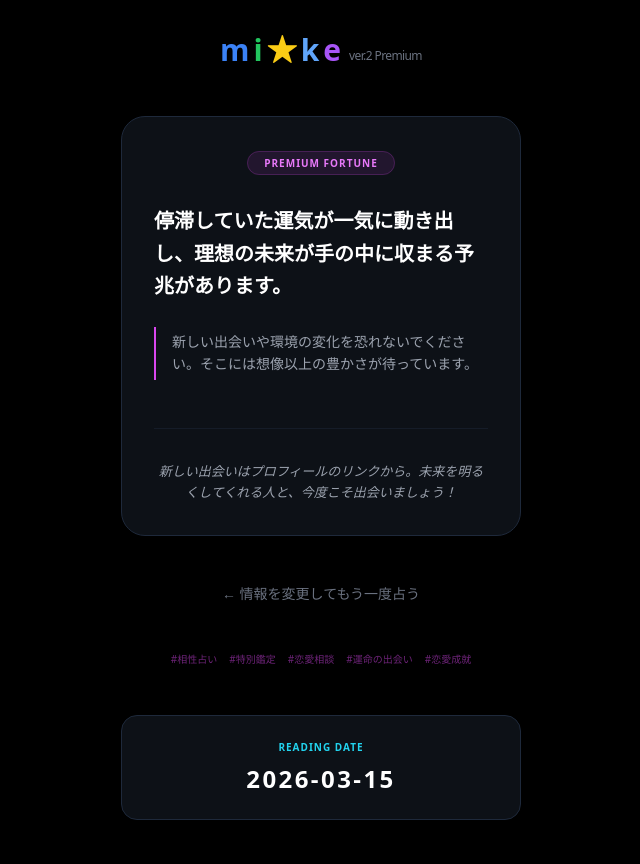
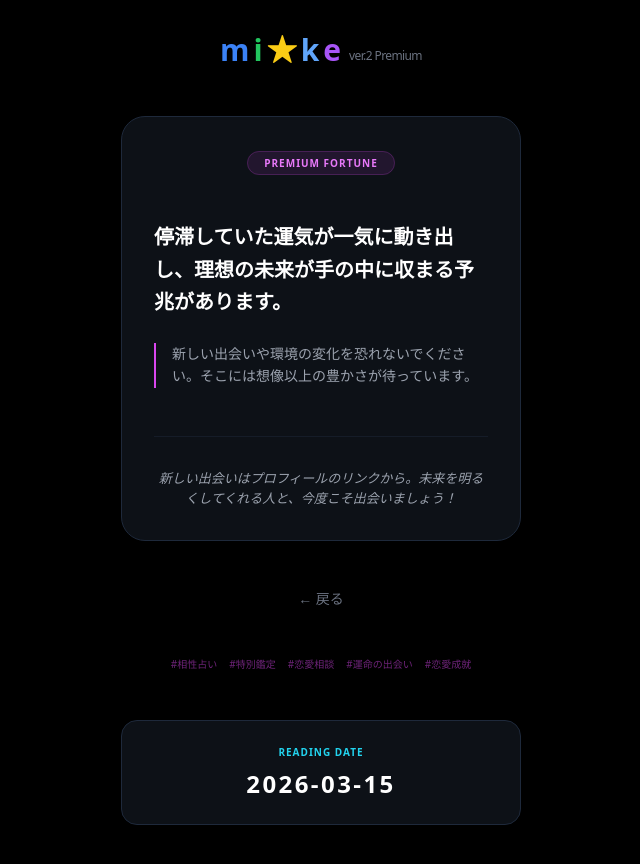
Before and after one commit to chabin0323-dev/host-fortune, a React (Vite) app: page / in a window 1280 px wide. Both pictures are taken after a click on the button "運勢を占う". Shown: the top 864 px of the page, without its empty margins (319-959 px from the left). Built offline with nearby package versions, Linux system fonts and the light colour scheme; the HTML template or start-up script is replaced by a standard one.

Commit message:
Update App.tsx

```diff
--- a/src/App.tsx
+++ b/src/App.tsx
@@ -6,7 +6,7 @@ interface Fortune {
   supplement: string;
 }
 
-// サンプルデータ（後ほど src/data/ 内のJSONへ移行するための準備用）
+// サンプルデータ
 const sampleData: Record<string, Fortune[]> = {
   life: [
     { result: "あなたの魂が持つ真の才能が、間もなく大きな舞台で輝き始めます。", supplement: "周囲の雑音を気にせず、自分の中にある直感の声に耳を傾けてください。それが唯一の正解です。" },
@@ -28,16 +28,19 @@ const App: React.FC = () => {
   const [category, setCategory] = useState<'life' | 'work' | 'money'>('life');
   const [result, setResult] = useState<Fortune | null>(null);
 
-  // 鑑定実行（API不要・ランダム抽出）
+  // 選択肢用のデータ
+  const years = Array.from({ length: 77 }, (_, i) => (1950 + i).toString());
+  const months = Array.from({ length: 12 }, (_, i) => (i + 1).toString());
+  const days = Array.from({ length: 31 }, (_, i) => (i + 1).toString());
+  const bloodTypes = ['A型', 'B型', 'O型', 'AB型'];
+  const constellations = ['牡羊座', '牡牛座', '双子座', '蟹座', '獅子座', '乙女座', '天秤座', '蠍座', '射手座', '山羊座', '水瓶座', '魚座'];
+  const zodiacs = ['子', '丑', '寅', '卯', '辰', '巳', '午', '未', '申', '酉', '戌', '亥'];
+
   const handleFortune = () => {
     setLoading(true);
-
-    // カテゴリに応じたデータからランダムに選出
     const currentData = sampleData[category];
     const randomIndex = Math.floor(Math.random() * currentData.length);
     setResult(currentData[randomIndex]);
-
-    // 1.5秒の演出待機
     setTimeout(() => {
       setLoading(false);
       setPage('RESULT');
@@ -46,13 +49,8 @@ const App: React.FC = () => {
 
   return (
     <div className="min-h-screen bg-black text-white font-sans flex flex-col items-center">
-      {/* ロゴ部分 */}
       <div className="mt-8 mb-12 flex items-center gap-1 text-3xl font-bold">
-        <span className="text-blue-500">m</span>
-        <span className="text-green-500">i</span>
-        <span className="text-yellow-400">★</span>
-        <span className="text-blue-400">k</span>
-        <span className="text-purple-500">e</span>
+        <span className="text-blue-500">m</span><span className="text-green-500">i</span><span className="text-yellow-400">★</span><span className="text-blue-400">k</span><span className="text-purple-500">e</span>
         <span className="text-xs text-gray-500 self-end mb-1 ml-1 font-normal tracking-tighter">ver.2 Premium</span>
       </div>
 
@@ -63,107 +61,88 @@ const App: React.FC = () => {
 
             <div className="grid grid-cols-3 gap-3 text-xs">
               <div className="space-y-2">
-                <p className="text-gray-400">生年月日</p>
-                <p>年</p>
+                <p className="text-gray-400">生年月日</p><p>年</p>
                 <select className="w-full bg-slate-900 border border-slate-800 rounded-lg p-3 outline-none focus:border-blue-500">
-                  <option>2018</option>
+                  {years.reverse().map(y => <option key={y} value={y}>{y}</option>)}
                 </select>
               </div>
               <div className="space-y-2 flex flex-col justify-end">
                 <p>月</p>
                 <select className="w-full bg-slate-900 border border-slate-800 rounded-lg p-3 outline-none">
                   <option>不明</option>
+                  {months.map(m => <option key={m} value={m}>{m}</option>)}
                 </select>
               </div>
               <div className="space-y-2 flex flex-col justify-end">
                 <p>日</p>
                 <select className="w-full bg-slate-900 border border-slate-800 rounded-lg p-3 outline-none">
                   <option>不明</option>
+                  {days.map(d => <option key={d} value={d}>{d}</option>)}
                 </select>
               </div>
             </div>
 
             <div className="grid grid-cols-3 gap-3 text-xs">
-              {['血液型', '星座', '干支'].map((label) => (
-                <div key={label} className="space-y-2">
-                  <p>{label}</p>
-                  <select className="w-full bg-slate-900 border border-slate-800 rounded-lg p-3 outline-none">
-                    <option>不明</option>
-                  </select>
-                </div>
-              ))}
+              <div className="space-y-2">
+                <p>血液型</p>
+                <select className="w-full bg-slate-900 border border-slate-800 rounded-lg p-3 outline-none">
+                  <option>不明</option>
+                  {bloodTypes.map(b => <option key={b} value={b}>{b}</option>)}
+                </select>
+              </div>
+              <div className="space-y-2">
+                <p>星座</p>
+                <select className="w-full bg-slate-900 border border-slate-800 rounded-lg p-3 outline-none">
+                  <option>不明</option>
+                  {constellations.map(c => <option key={c} value={c}>{c}</option>)}
+                </select>
+              </div>
+              <div className="space-y-2">
+                <p>干支</p>
+                <select className="w-full bg-slate-900 border border-slate-800 rounded-lg p-3 outline-none">
+                  <option>不明</option>
+                  {zodiacs.map(z => <option key={z} value={z}>{z}</option>)}
+                </select>
+              </div>
             </div>
 
             <div className="space-y-3">
               <p className="text-xs">鑑定項目を選択</p>
               <div className="flex bg-slate-900 rounded-xl p-1 border border-slate-800">
                 {(['life', 'work', 'money'] as const).map((cat) => (
-                  <button
-                    key={cat}
-                    onClick={() => setCategory(cat)}
-                    className={`flex-1 py-3 text-xs rounded-lg transition-all duration-300 ${
-                      category === cat ? 'bg-gradient-to-r from-purple-600 to-fuchsia-600 text-white shadow-lg shadow-fuchsia-900/30' : 'text-gray-500'
-                    }`}
-                  >
-                    {cat === 'life' && '人生'}
-                    {cat === 'work' && '仕事'}
-                    {cat === 'money' && '金運'}
+                  <button key={cat} onClick={() => setCategory(cat)} className={`flex-1 py-3 text-xs rounded-lg transition-all duration-300 ${category === cat ? 'bg-gradient-to-r from-purple-600 to-fuchsia-600 text-white' : 'text-gray-500'}`}>
+                    {cat === 'life' && '人生'}{cat === 'work' && '仕事'}{cat === 'money' && '金運'}
                   </button>
                 ))}
               </div>
             </div>
 
-            <button
-              onClick={handleFortune}
-              disabled={loading}
-              className={`w-full py-5 rounded-2xl font-bold text-lg transition-all shadow-xl ${
-                loading ? 'opacity-50' : 'bg-gradient-to-r from-[#d946ef] to-[#06b6d4] active:scale-95'
-              }`}
-            >
+            <button onClick={handleFortune} disabled={loading} className={`w-full py-5 rounded-2xl font-bold text-lg transition-all shadow-xl ${loading ? 'opacity-50' : 'bg-gradient-to-r from-[#d946ef] to-[#06b6d4] active:scale-95'}`}>
               {loading ? '星を読み解いています...' : '運勢を占う'}
             </button>
           </div>
         ) : (
-          /* 鑑定結果画面（制限なし） */
           <div className="space-y-8 animate-in zoom-in-95 duration-700">
-            <div className="bg-[#0d1117] border border-slate-800 p-8 rounded-3xl shadow-2xl relative">
-              <div className="text-center mb-8">
-                <span className="px-4 py-1 rounded-full bg-fuchsia-500/10 text-fuchsia-400 text-[10px] font-bold tracking-widest border border-fuchsia-500/20">
-                  PREMIUM FORTUNE
-                </span>
+            <div className="bg-[#0d1117] border border-slate-800 p-8 rounded-3xl shadow-2xl relative text-center">
+              <span className="px-4 py-1 rounded-full bg-fuchsia-500/10 text-fuchsia-400 text-[10px] font-bold tracking-widest border border-fuchsia-500/20">PREMIUM FORTUNE</span>
+              <div className="space-y-6 my-12 text-left">
+                <p className="text-xl font-bold leading-relaxed">{result?.result}</p>
+                <p className="text-sm text-gray-400 leading-relaxed border-l-2 border-fuchsia-500 pl-4">{result?.supplement}</p>
               </div>
-
-              <div className="space-y-6 mb-12">
-                <p className="text-xl font-bold leading-relaxed text-white">
-                  {result?.result}
-                </p>
-                <p className="text-sm text-gray-400 leading-relaxed border-l-2 border-fuchsia-500 pl-4 py-1">
-                  {result?.supplement}
-                </p>
-              </div>
-
-              <div className="border-t border-slate-800/50 pt-8 text-center text-[13px] text-gray-400 leading-relaxed italic">
+              <div className="border-t border-slate-800/50 pt-8 text-[13px] text-gray-400 italic">
                 新しい出会いはプロフィールのリンクから。未来を明るくしてくれる人と、今度こそ出会いましょう！
               </div>
             </div>
-
-            <button
-              onClick={() => setPage('INPUT')}
-              className="w-full py-4 text-gray-500 hover:text-white transition-colors text-sm"
-            >
-              ← 情報を変更してもう一度占う
-            </button>
-
+            <button onClick={() => setPage('INPUT')} className="w-full py-4 text-gray-500 text-sm">← 戻る</button>
             <div className="flex flex-wrap justify-center gap-3 text-[10px] text-fuchsia-500/50 font-medium">
               <span>#相性占い</span> <span>#特別鑑定</span> <span>#恋愛相談</span> <span>#運命の出会い</span> <span>#恋愛成就</span>
             </div>
           </div>
         )}
 
-        {/* 鑑定日表示 */}
-        <div className="mt-12 bg-[#0d1117] border border-slate-800 p-6 rounded-2xl text-center">
-          <p className="text-cyan-400 text-[10px] mb-2 tracking-widest font-bold">READING DATE</p>
-          <p className="text-2xl font-bold tracking-widest">2026-03-15</p>
+        <div className="mt-12 bg-[#0d1117] border border-slate-800 p-6 rounded-2xl text-center text-cyan-400">
+          <p className="text-[10px] mb-2 tracking-widest font-bold uppercase">Reading Date</p>
+          <p className="text-2xl font-bold tracking-widest text-white">2026-03-15</p>
         </div>
       </div>
     </div>
```
